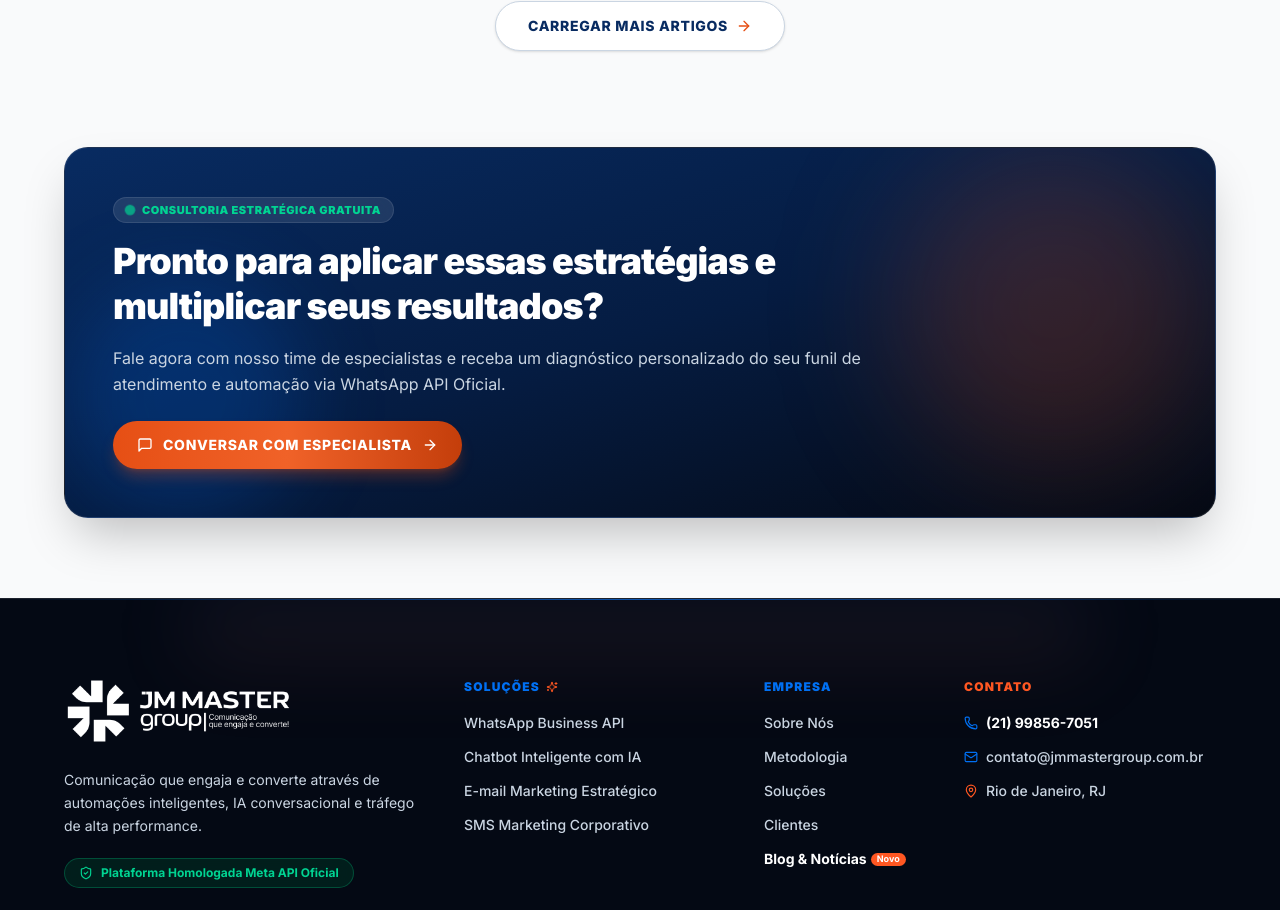
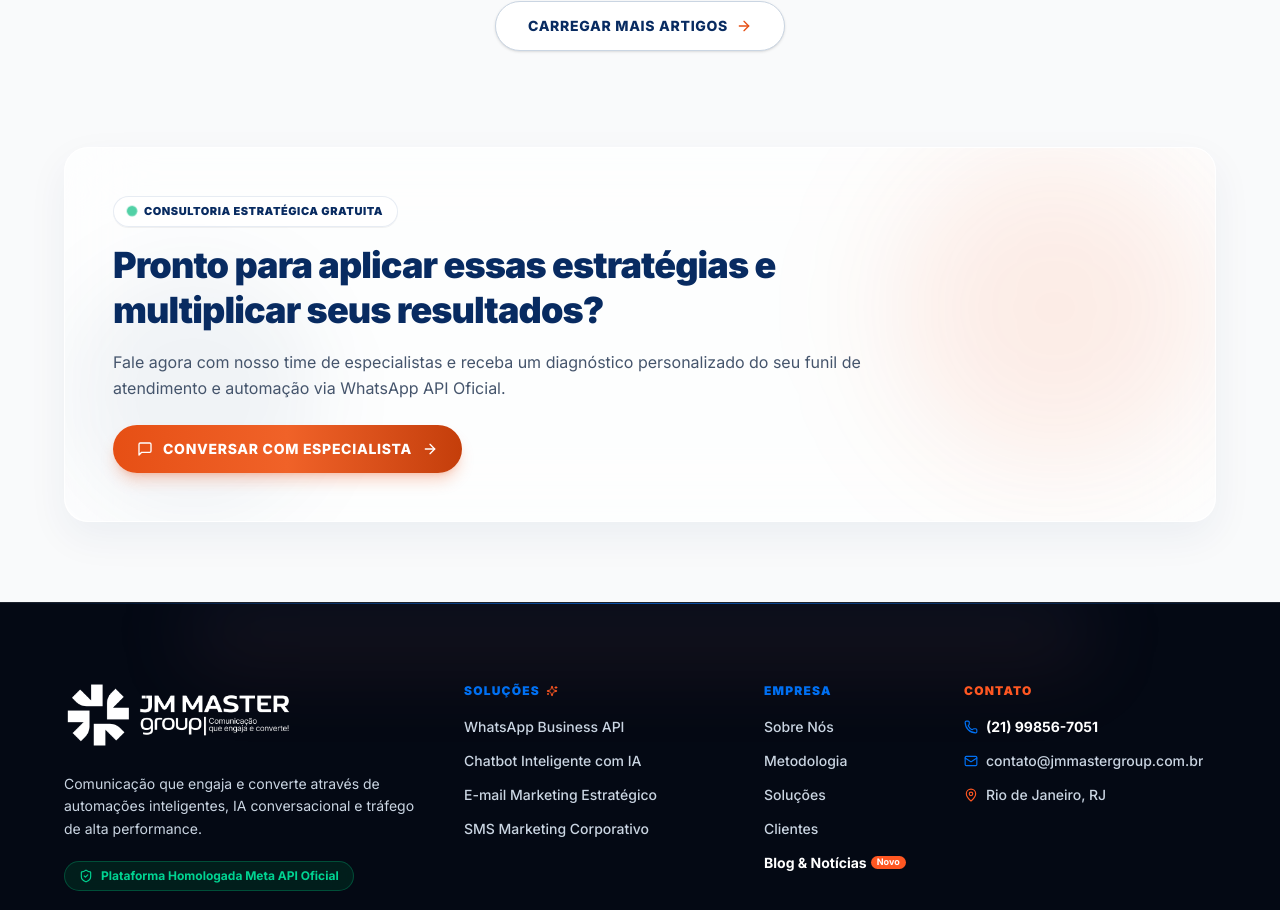
Before and after one commit to GdsX18/jm-master, a Next.js app: page /blog in a window 1280 px wide. Shown: the part 2015-2925 px from the top of the page. Built offline with nearby package versions, Linux system fonts and the light colour scheme.

Commit message:
style: transformar card de CTA em blur transparente clean

```diff
--- a/src/components/blog/blog-listing.tsx
+++ b/src/components/blog/blog-listing.tsx
@@ -147,24 +147,24 @@ export const BlogListing: React.FC<BlogListingProps> = ({
         )}
 
         {/* ========================================================
-            4. BANNER CTA DE CONVERSÃO / CONSULTORIA DE AUTOMAÇÃO
+            4. BANNER CTA DE CONVERSÃO (CLEAN GLASSMORPHISM)
            ======================================================== */}
-        <div className="mt-16 sm:mt-24 p-8 sm:p-12 rounded-3xl bg-gradient-to-br from-[#082B61] via-[#051C42] to-[#040914] text-white relative overflow-hidden shadow-2xl border border-white/10">
-          {/* Luz decorativa */}
-          <div className="absolute top-0 right-0 w-80 h-80 bg-[#E64F14]/20 rounded-full blur-3xl pointer-events-none" />
-          <div className="absolute bottom-0 left-0 w-60 h-60 bg-[#0070F3]/20 rounded-full blur-2xl pointer-events-none" />
+        <div className="mt-16 sm:mt-24 p-8 sm:p-12 rounded-3xl bg-white/70 backdrop-blur-2xl border border-white/90 shadow-[0_15px_40px_rgba(8,43,97,0.06)] relative overflow-hidden">
+          {/* Luzes decorativas translúcidas suaves */}
+          <div className="absolute top-0 right-0 w-80 h-80 bg-[#E64F14]/10 rounded-full blur-3xl pointer-events-none" />
+          <div className="absolute bottom-0 left-0 w-64 h-64 bg-[#082B61]/5 rounded-full blur-2xl pointer-events-none" />
 
           <div className="relative z-10 max-w-3xl space-y-4">
-            <span className="inline-flex items-center space-x-2 px-3 py-1 rounded-full bg-white/10 text-emerald-400 text-[11px] font-black uppercase tracking-wider border border-white/10 backdrop-blur-md">
-              <span className="w-2 h-2 rounded-full bg-emerald-400 animate-ping" />
+            <span className="inline-flex items-center space-x-2 px-3.5 py-1.5 rounded-full bg-white/90 text-[#082B61] text-[11px] font-black uppercase tracking-wider border border-slate-200/80 shadow-2xs">
+              <span className="w-2 h-2 rounded-full bg-emerald-500 animate-ping" />
               <span>CONSULTORIA ESTRATÉGICA GRATUITA</span>
             </span>
 
-            <h3 className="text-2xl sm:text-3xl md:text-4xl font-black tracking-tight leading-tight">
+            <h3 className="text-2xl sm:text-3xl md:text-4xl font-black text-[#082B61] tracking-tight leading-tight">
               Pronto para aplicar essas estratégias e multiplicar seus resultados?
             </h3>
 
-            <p className="text-xs sm:text-sm md:text-base text-slate-300 leading-relaxed font-normal">
+            <p className="text-xs sm:text-sm md:text-base text-slate-600 leading-relaxed font-normal">
               Fale agora com nosso time de especialistas e receba um diagnóstico personalizado do seu funil de atendimento e automação via WhatsApp API Oficial.
             </p>
 
@@ -173,7 +173,7 @@ export const BlogListing: React.FC<BlogListingProps> = ({
                 href={WHATSAPP_URL}
                 target="_blank"
                 rel="noopener noreferrer"
-                className="inline-flex items-center space-x-2.5 px-6 py-3.5 rounded-full bg-gradient-to-r from-[#E64F14] via-[#F06228] to-[#C43E0A] hover:from-[#c43e0a] hover:to-[#E64F14] text-white text-xs sm:text-sm font-extrabold uppercase tracking-wider shadow-lg shadow-[#E64F14]/30 hover:scale-[1.02] active:scale-95 transition-all"
+                className="inline-flex items-center space-x-2.5 px-6 py-3.5 rounded-full bg-gradient-to-r from-[#E64F14] via-[#F06228] to-[#C43E0A] hover:from-[#c43e0a] hover:to-[#E64F14] text-white text-xs sm:text-sm font-extrabold uppercase tracking-wider shadow-lg shadow-[#E64F14]/25 hover:shadow-xl hover:shadow-[#E64F14]/35 hover:scale-[1.02] active:scale-95 transition-all"
               >
                 <MessageSquare className="w-4 h-4 text-white" />
                 <span>Conversar com Especialista</span>
--- a/src/components/blog/single-post-view.tsx
+++ b/src/components/blog/single-post-view.tsx
@@ -160,22 +160,24 @@ export const SinglePostView: React.FC<SinglePostViewProps> = ({ post }) => {
           </div>
 
           {/* ========================================================
-              6. CARD CTA EXECUTIVO PARA O WHATSAPP
+              6. CARD CTA EXECUTIVO PARA O WHATSAPP (CLEAN GLASSMORPHISM)
              ======================================================== */}
-          <div className="p-8 sm:p-10 rounded-3xl bg-gradient-to-br from-[#082B61] via-[#051C42] to-[#040914] text-white relative overflow-hidden shadow-2xl border border-white/10 mt-12">
-            <div className="absolute top-0 right-0 w-64 h-64 bg-[#E64F14]/20 rounded-full blur-3xl pointer-events-none" />
+          <div className="p-8 sm:p-12 rounded-3xl bg-white/70 backdrop-blur-2xl border border-white/90 shadow-[0_15px_40px_rgba(8,43,97,0.06)] relative overflow-hidden mt-12">
+            {/* Orbes de Iluminação Translúcidas Sutis */}
+            <div className="absolute top-0 right-0 w-80 h-80 bg-[#E64F14]/10 rounded-full blur-3xl pointer-events-none" />
+            <div className="absolute bottom-0 left-0 w-64 h-64 bg-[#082B61]/5 rounded-full blur-3xl pointer-events-none" />
 
             <div className="relative z-10 space-y-4 max-w-2xl">
-              <span className="inline-flex items-center space-x-2 px-3 py-1 rounded-full bg-white/10 text-emerald-400 text-[11px] font-black uppercase tracking-wider border border-white/10">
-                <span className="w-2 h-2 rounded-full bg-emerald-400 animate-ping" />
+              <span className="inline-flex items-center space-x-2 px-3.5 py-1.5 rounded-full bg-white/90 text-[#082B61] text-[11px] font-black uppercase tracking-wider border border-slate-200/80 shadow-2xs">
+                <span className="w-2 h-2 rounded-full bg-emerald-500 animate-ping" />
                 <span>ATENDIMENTO OFICIAL JM MASTER GROUP</span>
               </span>
 
-              <h3 className="text-2xl sm:text-3xl font-black tracking-tight leading-tight">
+              <h3 className="text-2xl sm:text-3xl md:text-4xl font-black text-[#082B61] tracking-tight leading-tight">
                 Deseja implementar essa tecnologia no seu negócio?
               </h3>
 
-              <p className="text-xs sm:text-sm text-slate-300 leading-relaxed font-normal">
+              <p className="text-xs sm:text-sm md:text-base text-slate-600 leading-relaxed font-normal">
                 Nossos consultores estão prontos para desenhar a régua de automação ideal para sua empresa via WhatsApp API Oficial e IA Conversacional.
               </p>
 
@@ -184,7 +186,7 @@ export const SinglePostView: React.FC<SinglePostViewProps> = ({ post }) => {
                   href={whatsappUrl}
                   target="_blank"
                   rel="noopener noreferrer"
-                  className="inline-flex items-center space-x-2.5 px-6 py-3.5 rounded-full bg-gradient-to-r from-[#E64F14] via-[#F06228] to-[#C43E0A] hover:from-[#c43e0a] hover:to-[#E64F14] text-white text-xs sm:text-sm font-extrabold uppercase tracking-wider shadow-lg shadow-[#E64F14]/30 hover:scale-[1.02] active:scale-95 transition-all"
+                  className="inline-flex items-center space-x-2.5 px-6 py-3.5 rounded-full bg-gradient-to-r from-[#E64F14] via-[#F06228] to-[#C43E0A] hover:from-[#c43e0a] hover:to-[#E64F14] text-white text-xs sm:text-sm font-extrabold uppercase tracking-wider shadow-lg shadow-[#E64F14]/25 hover:shadow-xl hover:shadow-[#E64F14]/35 hover:scale-[1.02] active:scale-95 transition-all"
                 >
                   <MessageSquare className="w-4 h-4 text-white" />
                   <span>Falar com o Time de Engenharia</span>
```
